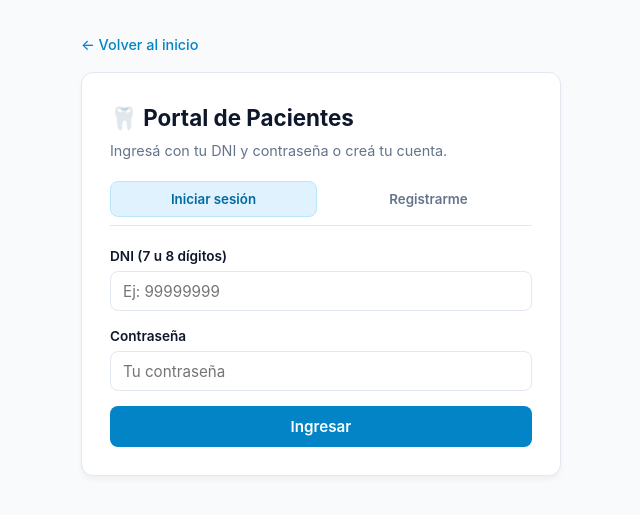
After one commit to KarinaVega08/Consultorio-Odontologico, a Spring Boot app: page /login.html in a window 1280 px wide. The commit adds this page. Shown: the top 515 px of the page, without its empty margins (319-959 px from the left). Run offline with Spring Boot 4, Linux system fonts and the light colour scheme; some of the project's set-up classes (security, data sources, template engines, error pages and the like) are left out, and stand-ins take their place.

Commit message:
feat(c02-auth-pacientes): vista de login, registro y vinculacion de Gmail

```diff
--- a/backend/src/main/resources/static/index.html
+++ b/backend/src/main/resources/static/index.html
@@ -112,6 +112,9 @@
         <span class="status-dot"></span>
         <span id="status-text">Verificando conexión con el backend...</span>
       </div>
+      <div style="margin-top: 1rem;">
+        <a href="/login.html" style="display: inline-block; padding: 0.55rem 1.1rem; background: var(--primary); color: #fff; text-decoration: none; border-radius: 8px; font-weight: 600; font-size: 0.9rem;">Ingresar / Registrarme (Pacientes)</a>
+      </div>
     </header>
 
     <div class="grid">
--- /dev/null
+++ b/backend/src/main/resources/static/js/auth.js
@@ -0,0 +1,164 @@
+(function () {
+  const TOKEN_KEY = 'consultorio_auth_token';
+
+  const alertBox = document.getElementById('alert-box');
+  const authSection = document.getElementById('auth-section');
+  const profileSection = document.getElementById('profile-section');
+  const tabLogin = document.getElementById('tab-login');
+  const tabRegister = document.getElementById('tab-register');
+  const loginForm = document.getElementById('login-form');
+  const registerForm = document.getElementById('register-form');
+  const gmailForm = document.getElementById('gmail-form');
+  const gmailLinkBox = document.getElementById('gmail-link-box');
+  const logoutBtn = document.getElementById('logout-btn');
+
+  function showAlert(message, type) {
+    alertBox.textContent = message;
+    alertBox.className = 'alert ' + type;
+  }
+
+  function clearAlert() {
+    alertBox.textContent = '';
+    alertBox.className = 'alert';
+  }
+
+  function switchTab(mode) {
+    clearAlert();
+    const isLogin = mode === 'login';
+    tabLogin.classList.toggle('active', isLogin);
+    tabRegister.classList.toggle('active', !isLogin);
+    loginForm.classList.toggle('hidden', !isLogin);
+    registerForm.classList.toggle('hidden', isLogin);
+  }
+
+  function renderProfile(patient) {
+    authSection.classList.add('hidden');
+    profileSection.classList.remove('hidden');
+    document.getElementById('prof-name').textContent = patient.nombreCompleto;
+    document.getElementById('prof-dni').textContent = patient.dni;
+    document.getElementById('prof-gmail').textContent = patient.emailRecuperacion || 'No vinculado';
+    gmailLinkBox.classList.toggle('hidden', !patient.requiereVincularGmail);
+  }
+
+  function extractErrorMessage(data, fallback) {
+    if (data && data.fieldErrors) {
+      const msgs = Object.values(data.fieldErrors);
+      if (msgs.length > 0) return msgs.join('. ');
+    }
+    return (data && data.message) ? data.message : fallback;
+  }
+
+  tabLogin.addEventListener('click', () => switchTab('login'));
+  tabRegister.addEventListener('click', () => switchTab('register'));
+
+  registerForm.addEventListener('submit', async (e) => {
+    e.preventDefault();
+    clearAlert();
+    const payload = {
+      nombreCompleto: document.getElementById('reg-name').value.trim(),
+      dni: document.getElementById('reg-dni').value.trim(),
+      password: document.getElementById('reg-password').value
+    };
+    try {
+      const res = await fetch('/api/auth/register', {
+        method: 'POST',
+        headers: { 'Content-Type': 'application/json' },
+        body: JSON.stringify(payload)
+      });
+      const data = await res.json().catch(() => null);
+      if (!res.ok) {
+        showAlert(extractErrorMessage(data, 'No se pudo completar el registro'), 'error');
+        return;
+      }
+      registerForm.reset();
+      switchTab('login');
+      document.getElementById('login-dni').value = payload.dni;
+      showAlert('Cuenta creada correctamente. Ya podés iniciar sesión.', 'success');
+    } catch {
+      showAlert('Error de conexión con el servidor', 'error');
+    }
+  });
+
+  loginForm.addEventListener('submit', async (e) => {
+    e.preventDefault();
+    clearAlert();
+    const payload = {
+      dni: document.getElementById('login-dni').value.trim(),
+      password: document.getElementById('login-password').value
+    };
+    try {
+      const res = await fetch('/api/auth/login', {
+        method: 'POST',
+        headers: { 'Content-Type': 'application/json' },
+        body: JSON.stringify(payload)
+      });
+      const data = await res.json().catch(() => null);
+      if (!res.ok) {
+        showAlert(extractErrorMessage(data, 'DNI o contraseña inválidos'), 'error');
+        return;
+      }
+      localStorage.setItem(TOKEN_KEY, data.token);
+      loginForm.reset();
+      renderProfile(data.patient);
+      showAlert('Sesión iniciada correctamente.', 'success');
+    } catch {
+      showAlert('Error de conexión con el servidor', 'error');
+    }
+  });
+
+  gmailForm.addEventListener('submit', async (e) => {
+    e.preventDefault();
+    clearAlert();
+    const token = localStorage.getItem(TOKEN_KEY);
+    if (!token) {
+      showAlert('Sesión expirada. Volvé a iniciar sesión.', 'error');
+      return;
+    }
+    const email = document.getElementById('gmail-input').value.trim();
+    try {
+      const res = await fetch('/api/patients/me/recovery-email', {
+        method: 'POST',
+        headers: {
+          'Content-Type': 'application/json',
+          'Authorization': 'Bearer ' + token
+        },
+        body: JSON.stringify({ email })
+      });
+      const data = await res.json().catch(() => null);
+      if (!res.ok) {
+        showAlert(extractErrorMessage(data, 'No se pudo vincular el Gmail'), 'error');
+        return;
+      }
+      gmailForm.reset();
+      renderProfile(data);
+      showAlert('Gmail de recuperación vinculado correctamente.', 'success');
+    } catch {
+      showAlert('Error de conexión con el servidor', 'error');
+    }
+  });
+
+  logoutBtn.addEventListener('click', () => {
+    localStorage.removeItem(TOKEN_KEY);
+    profileSection.classList.add('hidden');
+    authSection.classList.remove('hidden');
+    switchTab('login');
+  });
+
+  (async function restoreSession() {
+    const token = localStorage.getItem(TOKEN_KEY);
+    if (!token) return;
+    try {
+      const res = await fetch('/api/patients/me', {
+        headers: { 'Authorization': 'Bearer ' + token }
+      });
+      if (res.ok) {
+        const patient = await res.json();
+        renderProfile(patient);
+      } else {
+        localStorage.removeItem(TOKEN_KEY);
+      }
+    } catch {
+      // Ignorar si el backend no está disponible al cargar
+    }
+  })();
+})();
--- /dev/null
+++ b/backend/src/main/resources/static/login.html
@@ -0,0 +1,110 @@
+<!DOCTYPE html>
+<html lang="es">
+<head>
+  <meta charset="UTF-8">
+  <meta name="viewport" content="width=device-width, initial-scale=1.0">
+  <title>Acceso Pacientes — Consultorio Odontológico</title>
+  <style>
+    :root {
+      --primary: #0284c7;
+      --primary-dark: #0369a1;
+      --secondary: #0f172a;
+      --accent: #10b981;
+      --danger: #dc2626;
+      --bg: #f8fafc;
+      --card-bg: #ffffff;
+      --border: #e2e8f0;
+      --text: #334155;
+      --text-muted: #64748b;
+    }
+    * { box-sizing: border-box; margin: 0; padding: 0; font-family: -apple-system, BlinkMacSystemFont, "Segoe UI", Roboto, sans-serif; }
+    body { background: var(--bg); color: var(--text); padding: 2rem 1rem; line-height: 1.5; }
+    .container { max-width: 480px; margin: 0 auto; }
+    .back-link { display: inline-block; margin-bottom: 1rem; color: var(--primary); text-decoration: none; font-size: 0.9rem; font-weight: 500; }
+    .card { background: var(--card-bg); border: 1px solid var(--border); border-radius: 12px; padding: 1.75rem; box-shadow: 0 4px 6px -1px rgba(0,0,0,0.05); }
+    h1 { color: var(--secondary); font-size: 1.4rem; margin-bottom: 0.35rem; }
+    .subtitle { color: var(--text-muted); font-size: 0.9rem; margin-bottom: 1.25rem; }
+    .tabs { display: flex; gap: 0.5rem; margin-bottom: 1.25rem; border-bottom: 1px solid var(--border); padding-bottom: 0.5rem; }
+    .tab-btn { flex: 1; padding: 0.55rem; border: 1px solid transparent; border-radius: 8px; background: transparent; cursor: pointer; font-weight: 600; color: var(--text-muted); }
+    .tab-btn.active { background: #e0f2fe; color: var(--primary-dark); border-color: #bae6fd; }
+    label { display: block; font-size: 0.85rem; font-weight: 600; margin-bottom: 0.3rem; color: var(--secondary); }
+    input { width: 100%; padding: 0.6rem 0.75rem; border: 1px solid var(--border); border-radius: 8px; font-size: 0.95rem; margin-bottom: 0.9rem; }
+    input:focus { outline: none; border-color: var(--primary); }
+    .btn { width: 100%; padding: 0.7rem; border: none; border-radius: 8px; background: var(--primary); color: #fff; font-weight: 600; font-size: 0.95rem; cursor: pointer; }
+    .btn:hover { background: var(--primary-dark); }
+    .btn-secondary { background: #475569; margin-top: 0.5rem; }
+    .alert { padding: 0.7rem 0.9rem; border-radius: 8px; font-size: 0.88rem; margin-bottom: 1rem; display: none; }
+    .alert.error { display: block; background: #fef2f2; color: var(--danger); border: 1px solid #fecaca; }
+    .alert.success { display: block; background: #ecfdf5; color: #065f46; border: 1px solid #a7f3d0; }
+    .hidden { display: none; }
+    .profile-box { background: #f8fafc; border: 1px solid var(--border); border-radius: 8px; padding: 1rem; margin-bottom: 1rem; font-size: 0.9rem; }
+    .gmail-banner { background: #eff6ff; border: 1px solid #bfdbfe; border-radius: 8px; padding: 1rem; margin-bottom: 1rem; }
+    .gmail-banner h3 { font-size: 1rem; color: var(--primary-dark); margin-bottom: 0.35rem; }
+    .gmail-banner p { font-size: 0.85rem; color: var(--text-muted); margin-bottom: 0.75rem; }
+  </style>
+</head>
+<body>
+  <div class="container">
+    <a class="back-link" href="/index.html">← Volver al inicio</a>
+
+    <div class="card">
+      <h1>🦷 Portal de Pacientes</h1>
+      <p class="subtitle">Ingresá con tu DNI y contraseña o creá tu cuenta.</p>
+
+      <div id="alert-box" class="alert"></div>
+
+      <div id="auth-section">
+        <div class="tabs">
+          <button type="button" id="tab-login" class="tab-btn active">Iniciar sesión</button>
+          <button type="button" id="tab-register" class="tab-btn">Registrarme</button>
+        </div>
+
+        <form id="login-form">
+          <label for="login-dni">DNI (7 u 8 dígitos)</label>
+          <input id="login-dni" type="text" inputmode="numeric" pattern="\d{7,8}" placeholder="Ej: 99999999" required>
+
+          <label for="login-password">Contraseña</label>
+          <input id="login-password" type="password" placeholder="Tu contraseña" required>
+
+          <button type="submit" class="btn">Ingresar</button>
+        </form>
+
+        <form id="register-form" class="hidden">
+          <label for="reg-name">Nombre completo</label>
+          <input id="reg-name" type="text" minlength="2" placeholder="Ej: Juan Pérez" required>
+
+          <label for="reg-dni">DNI (7 u 8 dígitos)</label>
+          <input id="reg-dni" type="text" inputmode="numeric" pattern="\d{7,8}" placeholder="Ej: 99999999" required>
+
+          <label for="reg-password">Contraseña (mínimo 6 caracteres)</label>
+          <input id="reg-password" type="password" minlength="6" placeholder="Creá una contraseña" required>
+
+          <button type="submit" class="btn">Crear cuenta</button>
+        </form>
+      </div>
+
+      <div id="profile-section" class="hidden">
+        <div class="profile-box">
+          <p><strong>Paciente:</strong> <span id="prof-name"></span></p>
+          <p><strong>DNI:</strong> <span id="prof-dni"></span></p>
+          <p><strong>Gmail de recuperación:</strong> <span id="prof-gmail">No vinculado</span></p>
+        </div>
+
+        <div id="gmail-link-box" class="gmail-banner hidden">
+          <h3>Vincular Gmail de recuperación (única vez)</h3>
+          <p>Asociá una cuenta @gmail.com por única vez para recuperar tu acceso o recibir recordatorios.</p>
+          <form id="gmail-form">
+            <label for="gmail-input">Correo Gmail</label>
+            <input id="gmail-input" type="email" placeholder="ejemplo@gmail.com" required>
+            <button type="submit" class="btn">Vincular Gmail</button>
+          </form>
+        </div>
+
+        <button type="button" id="logout-btn" class="btn btn-secondary">Cerrar sesión</button>
+      </div>
+    </div>
+  </div>
+
+  <script src="/js/auth.js"></script>
+</body>
+</html>
```
